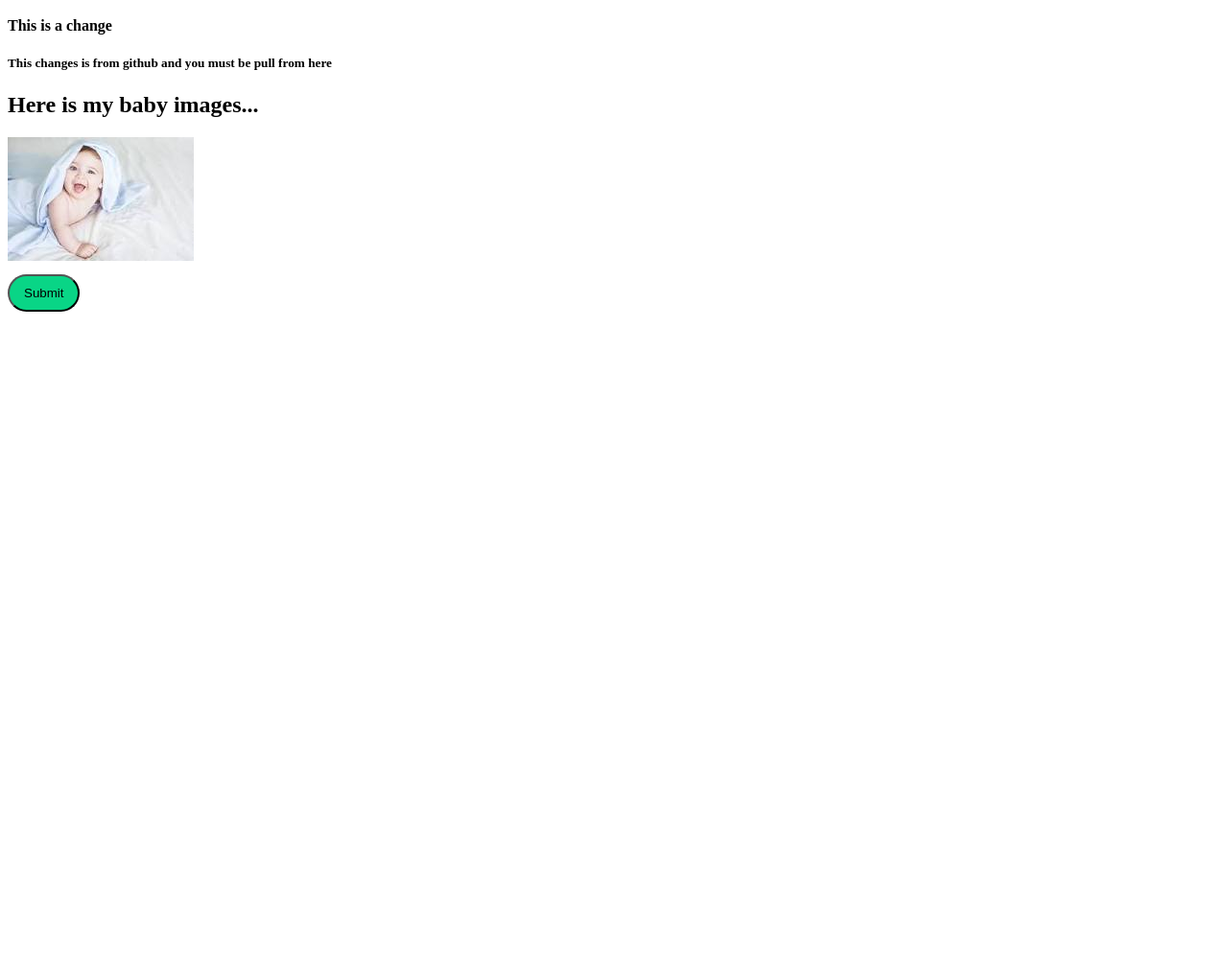
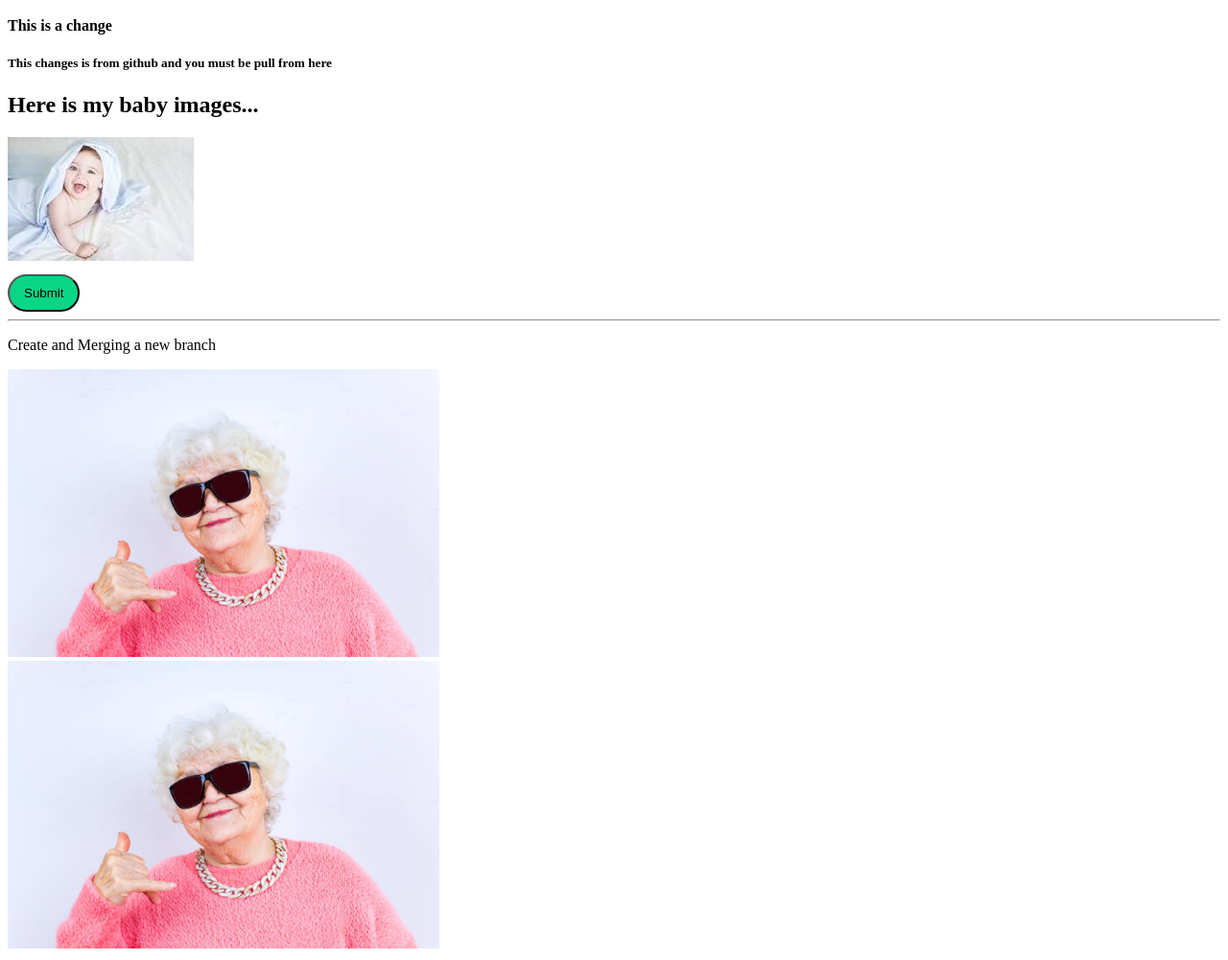
Before and after one commit to Pritamdutta7498/third-repo, a plain HTML site: page index.html in a window 1280 px wide. Shown: the part 101-1102 px from the top of the page at 96% size. Before the commit the page ends 800 px from the top, so only its background shows below. Drawn offline with Linux system fonts and the light colour scheme.

Commit message:
added grandma

```diff
--- a/index.html
+++ b/index.html
@@ -17,6 +17,13 @@
         <img src="imges/baby.jpeg" alt="baby">
     </div>
     <button class="btn">Submit</button>
+    <hr>
+    <p>Create and Merging a new branch </p>
+    <img class="branch" src="./imges/grandma.jpg" alt="">
+    <div>
+        <img class="branch" src="./imges/grandma.jpg" alt="">
+
+    </div>
 
 </body>
 </html>
--- a/style.css
+++ b/style.css
@@ -14,3 +14,6 @@ h1{
     padding: 10px 15px;
     border-radius: 30px;
 }
+.branch{
+    height: 300px;
+}
```
Also changed, not shown: imges/grandma.jpg (added).
